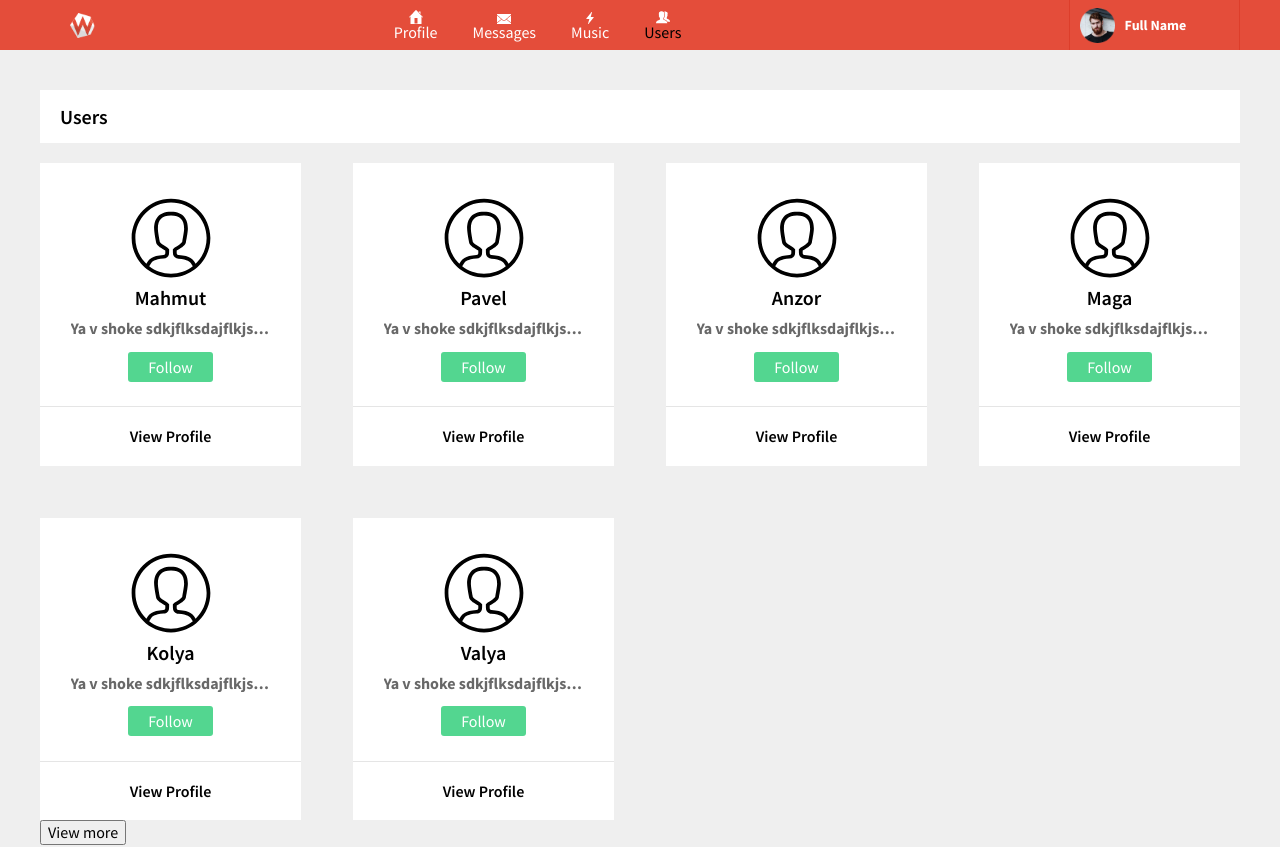
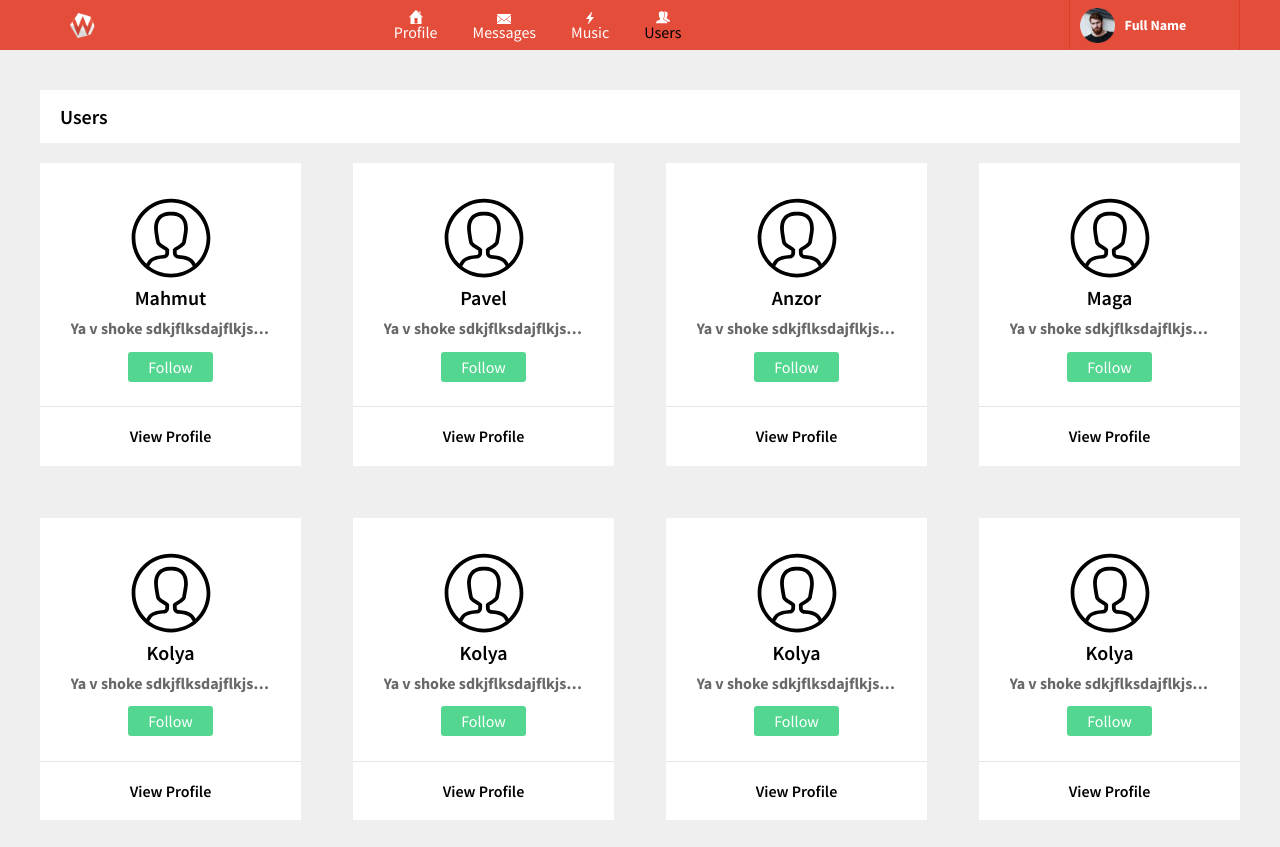
Before and after one commit to LaCuba/social-network, a React (Create React App) app: page /users in a window 1280 px wide. Shown: the top 847 px of the page. Built offline with nearby package versions, Linux system fonts and the light colour scheme.

Commit message:
Created UsersReducer and UsersContainer components. Made the display users from state.

```diff
--- a/src/App.js
+++ b/src/App.js
@@ -2,7 +2,7 @@ import Header from './component/Header/Header';
 import styles from './App.module.scss'
 import Profile from './component/Profile/Profile';
 import Music from './component/Music/Music';
-import Users from './component/Users/Users';
+import UsersContainer from './component/Users/UsersContainer';
 import 'normalize.css'
 import { Provider } from 'react-redux';
 import { Route } from 'react-router';
@@ -20,7 +20,7 @@ const App = () => {
             <Route path='/profile' render={() => <Profile />} />
             <Route path='/messages' render={() => <MessagesContainer />} />
             <Route path='/music' render={() => <Music />} />
-            <Route path='/users' render={() => <Users />} />
+            <Route path='/users' render={() => <UsersContainer />} />
           </div>
         </div>
       </Provider>
--- a/src/component/Users/Users.jsx
+++ b/src/component/Users/Users.jsx
@@ -6,16 +6,7 @@ const Users = (props) => {
 
   const [selector, setSelector] = useState(true)
 
-  const usersList = [
-    { id: 2, name: "Mahmut", status: "Ya v shoke sdkjflksdajflkjsdalffjsdkl;afjsad;fjklfa"},
-    { id: 3, name: "Pavel", status: "Ya v shoke sdkjflksdajflkjsdalffjsdkl;afjsad;fjklfa"},
-    { id: 4, name: "Anzor", status: "Ya v shoke sdkjflksdajflkjsdalffjsdkl;afjsad;fjklfa"},
-    { id: 5, name: "Maga", status: "Ya v shoke sdkjflksdajflkjsdalffjsdkl;afjsad;fjklfa"},
-    { id: 6, name: "Kolya", status: "Ya v shoke sdkjflksdajflkjsdalffjsdkl;afjsad;fjklfa"},
-    { id: 7, name: "Valya", status: "Ya v shoke sdkjflksdajflkjsdalffjsdkl;afjsad;fjklfa"}
-  ]
-
-  const user = usersList.map(el => <User key={el.id} name={el.name} status={el.status} id={el.id} />)
+  const user = props.usersList.map(el => <User key={el.id} name={el.name} status={el.status} id={el.id} />)
 
   return (
     <div className={styles.users}>
--- /dev/null
+++ b/src/component/Users/UsersContainer.jsx
@@ -0,0 +1,13 @@
+import React from 'react'
+import { connect } from 'react-redux'
+import Users from './Users'
+
+const mapStateToProps = (state) => {
+  return {
+    usersList: state.users.users
+  }
+}
+
+const UsersContainer = connect(mapStateToProps)(Users)
+
+export default UsersContainer
--- a/src/redux/Store.js
+++ b/src/redux/Store.js
@@ -1,12 +1,16 @@
 import { createStore, combineReducers } from 'redux'
 import MessagesReducer from './MessagesReducer';
 import ProfileReducer from "./ProfileReducer";
+import UsersReducer from "./UsersReducer";
 
 const reducers = combineReducers({
   profile: ProfileReducer,
-  messages: MessagesReducer
+  messages: MessagesReducer,
+  users: UsersReducer
 })
 
 const store = createStore(reducers)
 
+window.store = store
+
 export default store
--- /dev/null
+++ b/src/redux/UsersReducer.js
@@ -0,0 +1,25 @@
+
+const initialState = {
+  users: [
+    { id: 2, name: "Mahmut", status: "Ya v shoke sdkjflksdajflkjsdalffjsdkl;afjsad;fjklfa"},
+    { id: 3, name: "Pavel", status: "Ya v shoke sdkjflksdajflkjsdalffjsdkl;afjsad;fjklfa"},
+    { id: 4, name: "Anzor", status: "Ya v shoke sdkjflksdajflkjsdalffjsdkl;afjsad;fjklfa"},
+    { id: 5, name: "Maga", status: "Ya v shoke sdkjflksdajflkjsdalffjsdkl;afjsad;fjklfa"},
+    { id: 6, name: "Kolya", status: "Ya v shoke sdkjflksdajflkjsdalffjsdkl;afjsad;fjklfa"},
+    { id: 7, name: "Kolya", status: "Ya v shoke sdkjflksdajflkjsdalffjsdkl;afjsad;fjklfa"},
+    { id: 8, name: "Kolya", status: "Ya v shoke sdkjflksdajflkjsdalffjsdkl;afjsad;fjklfa"},
+    { id: 9, name: "Kolya", status: "Ya v shoke sdkjflksdajflkjsdalffjsdkl;afjsad;fjklfa"},
+    { id: 10, name: "Kolya", status: "Ya v shoke sdkjflksdajflkjsdalffjsdkl;afjsad;fjklfa"},
+    { id: 11, name: "Kolya", status: "Ya v shoke sdkjflksdajflkjsdalffjsdkl;afjsad;fjklfa"},
+    { id: 12, name: "Valya", status: "Ya v shoke sdkjflksdajflkjsdalffjsdkl;afjsad;fjklfa"}
+  ]
+}
+
+const UsersReducer = (state = initialState, action) => {
+  switch (action.type) {
+    default:
+      return state
+  }
+}
+
+export default UsersReducer
```
